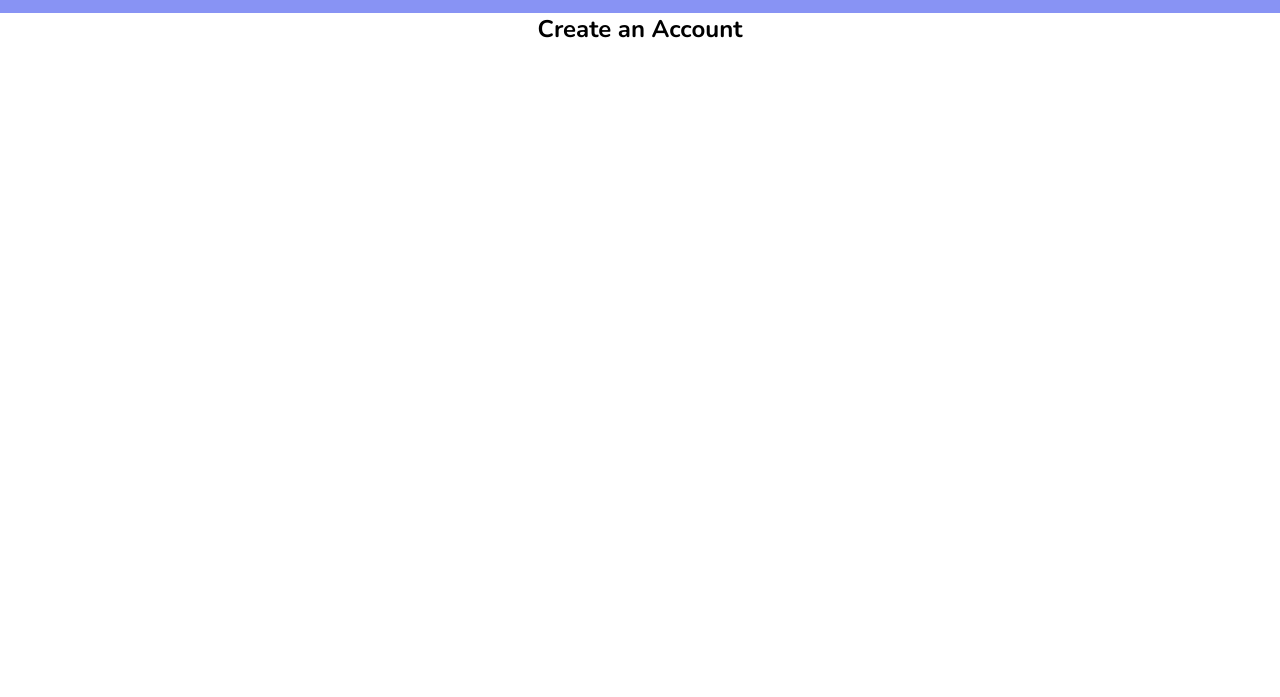
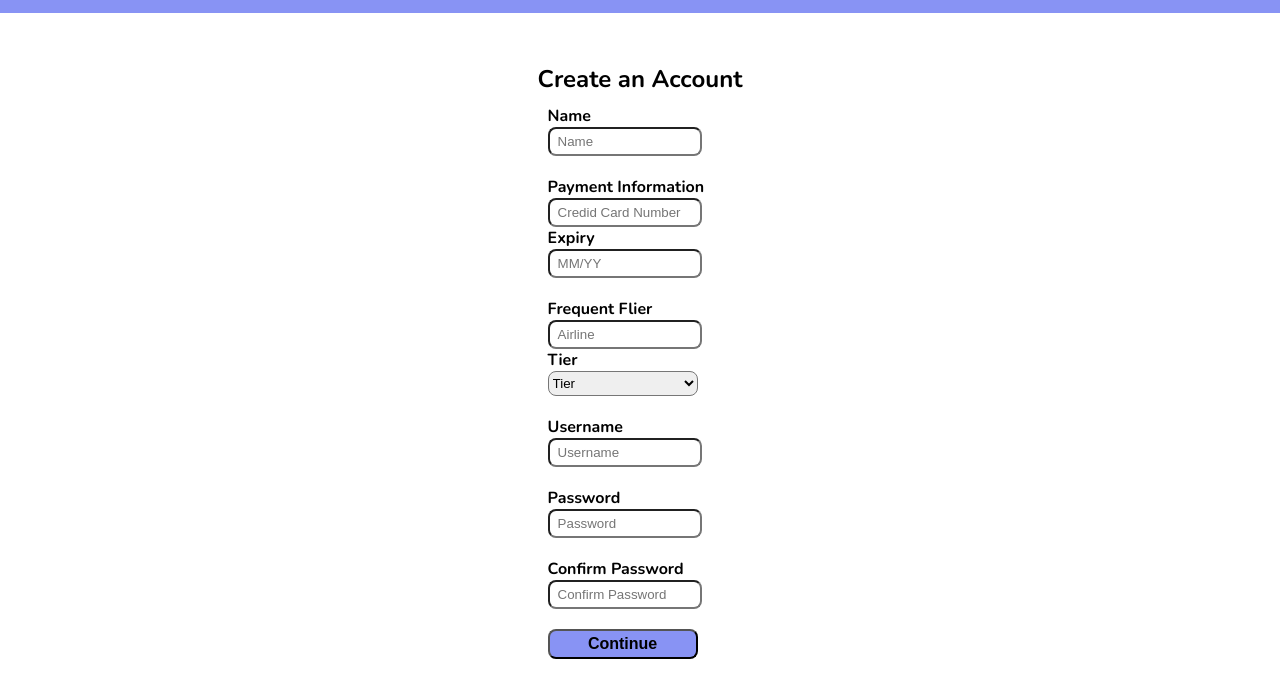
Before and after one commit to ga-vance/TravelGuide, a website: page public/signup.html in a window 1280 px wide. Shown: the part 67-764 px from the top of the page. Drawn offline with nearby package versions, Linux system fonts and the light colour scheme.

Commit message:
Create account page present and linked

```diff
--- a/public/css/styles.css
+++ b/public/css/styles.css
@@ -208,6 +208,43 @@ body *{
 }
 
 #main .title {
+  margin-top: 20px;
+  padding-top: 30px;
   font-size: 1.5rem;
   text-align: center;
 }
+
+#signupForm {
+  font-weight: bold;
+  display: grid;
+  align-items: center;
+  justify-content: center;
+}
+
+.create-account-form {
+  padding: 10px 10px 10px 10px;
+}
+
+.create-account-form input {
+  width: 150px;
+  height: 25px;
+  border-radius: 8px;
+}
+
+.create-account-form select {
+  width: 150px;
+  height: 25px;
+  border-radius: 8px;
+}
+
+.create-account-form ::placeholder {
+  padding-left: 0.5rem;
+}
+
+#signupForm input[type="submit"] {
+  font-size: 16px;
+  font-weight: bold;
+  text-align: center;
+  height: 30px;
+  background: #8893f4;
+}
--- a/public/signup.html
+++ b/public/signup.html
@@ -13,12 +13,49 @@
     <script defer src="/js/search.js"></script>
     <div id="navbar">
       <h1 class="title">Travel Guide</h1>
-
-      <h1 id="search-icon">🔎</h1>
       <h1 class="push">👤</h1>
     </div>
     <div id="main">
-        <h1 class="title">Create an Account</h1>
+        <form id="signupForm">
+            <h1 class="title">Create an Account</h1>
+            <div class="create-account-form">
+                <label for="nameInput">Name</label>
+                <input type="text" name="name" id="nameInput" placeholder="Name">
+            </div>
+            <div class="create-account-form">
+                <label for="ccInput">Payment Information</label>
+                <input type="text" name="creditCard" id="ccInput" placeholder="Credid Card Number">
+                <label for="expInput">Expiry</label>
+                <input type="text" name="expiryDate" id="expInput" placeholder="MM/YY">
+            </div>
+            <div class="create-account-form">
+                <label for="frequentFlierInput">Frequent Flier</label>
+                <input type="text" name="freqFlier" id="Frequent" placeholder="Airline">
+                <label for="tierInput">Tier</label>
+                <select name="tier" id="tierInput">
+                    <option>Tier</option>
+                    <option value="01">Gold</option>
+                    <option value="02">Silver</option>
+                    <option value="03">Bronze</option>
+                </select>
+            </div>
+            <div class="create-account-form">
+                <label for="usernameInput">Username</label>
+                <input type="text" name="username" id="usernameInput" placeholder="Username">
+            </div>
+            <div class="create-account-form">
+                <label for="passwordInput">Password</label>
+                <input type="password" name="password" id="passwordInput" placeholder="Password">
+            </div>
+            <div class="create-account-form">
+                <label for="passwordInput2">Confirm Password</label>
+                <input type="password" name="password2" id="passwordInput2" placeholder="Confirm Password">
+            </div>
+            <div class="create-account-form">
+                <input type="submit" value="Continue">
+
+            </div>
+        </form>
     </div>
   </body>
 </html>
```
Also changed, not shown: public/login.html (+1 -1 lines).
